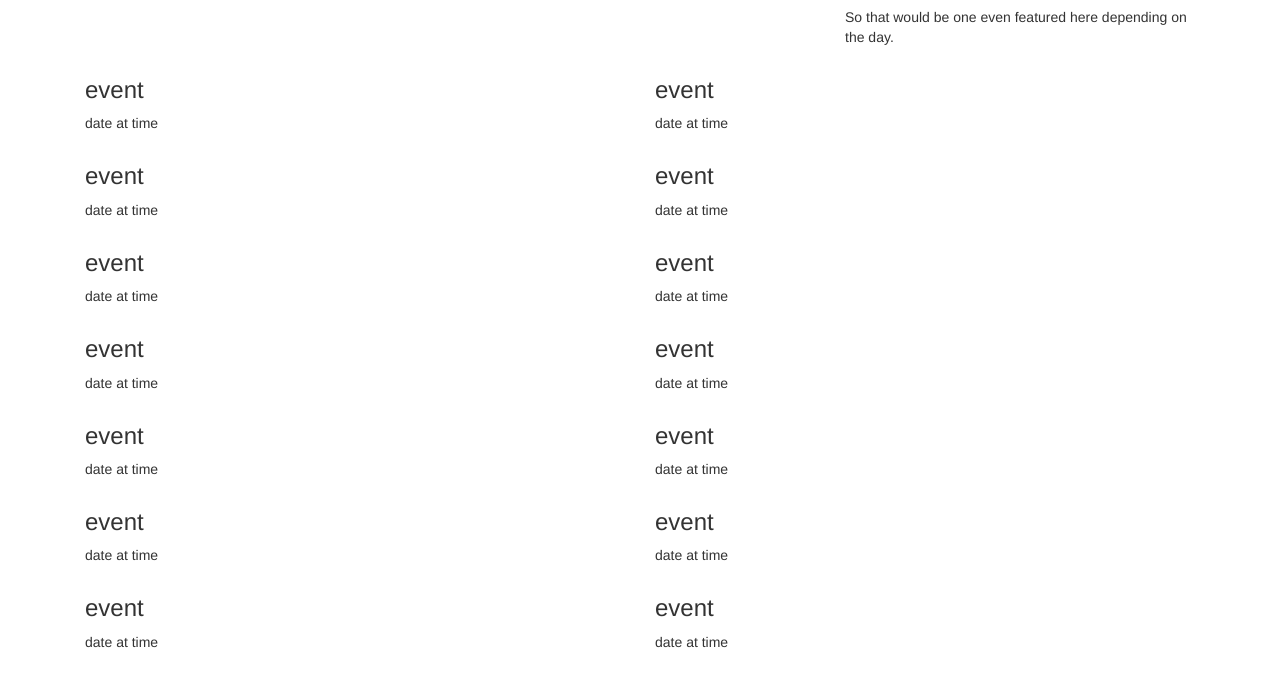
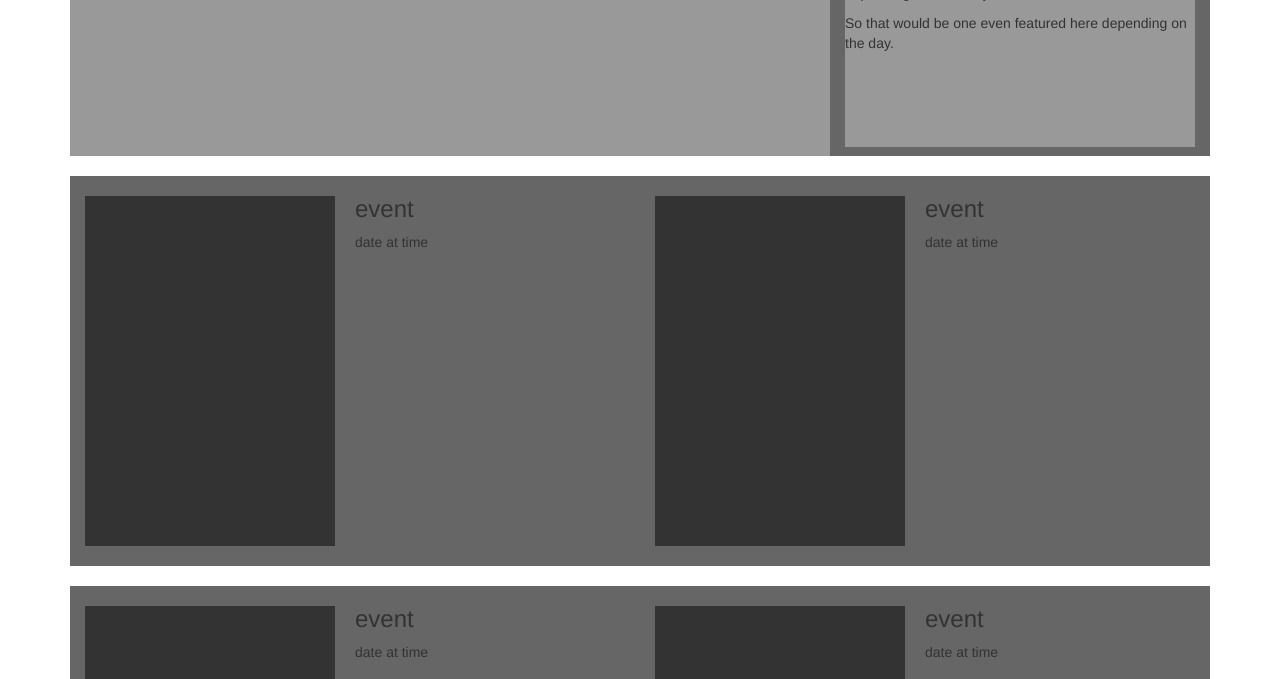
Before and after one commit to deleteriousEffect/wpsite, a website: page index.html in a window 1280 px wide. Shown: the part 485-1164 px from the top of the page. Drawn offline with Linux system fonts and the light colour scheme.

Commit message:
add link to external styles

```diff
--- a/index.html
+++ b/index.html
@@ -444,6 +444,7 @@
   /*# sourceMappingURL=bootstrap.css.map */
 
   </style>
+  <link rel="stylesheet" href="/style/css/all.css">
     </head>
     <body>
       <div class="container">
```
